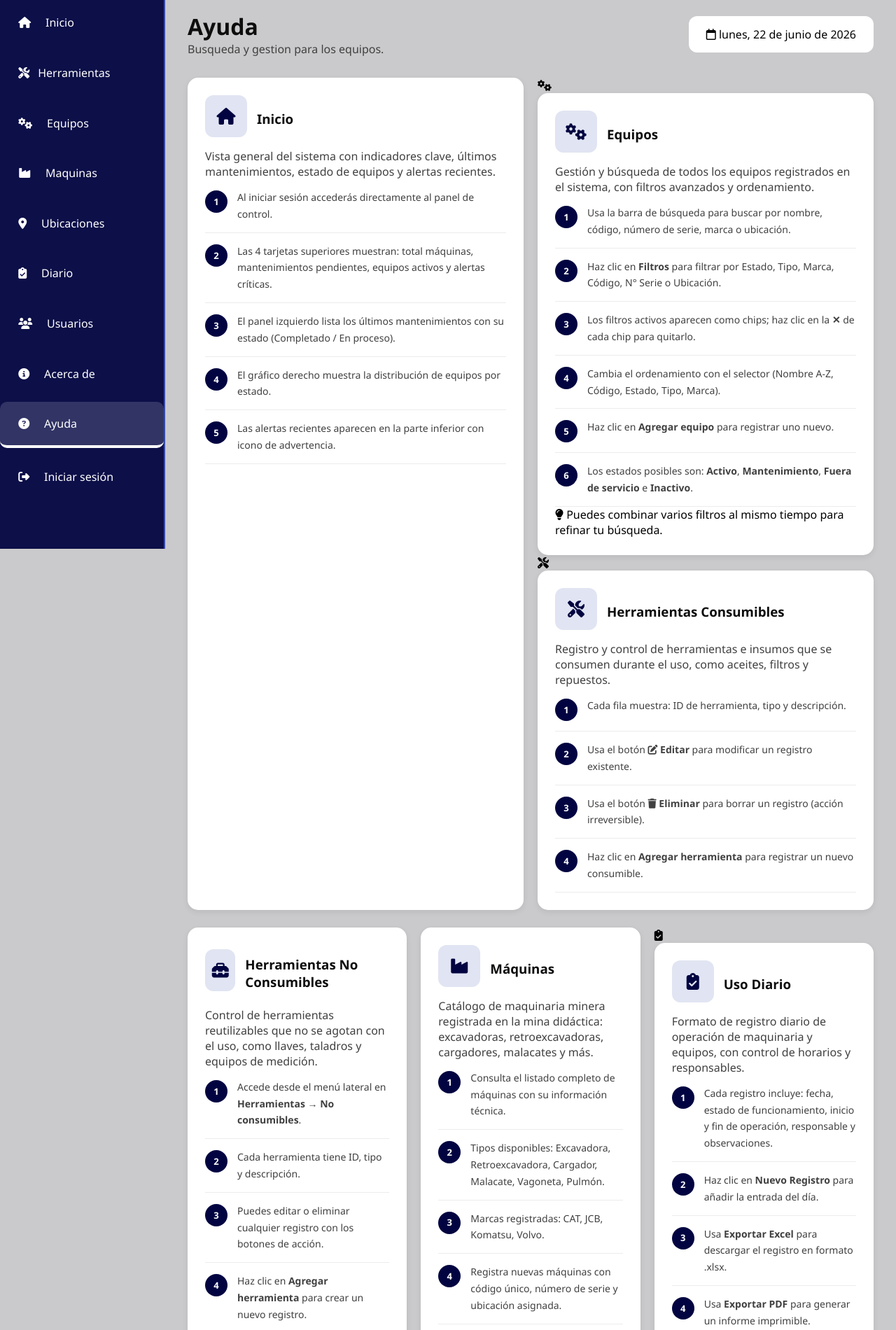
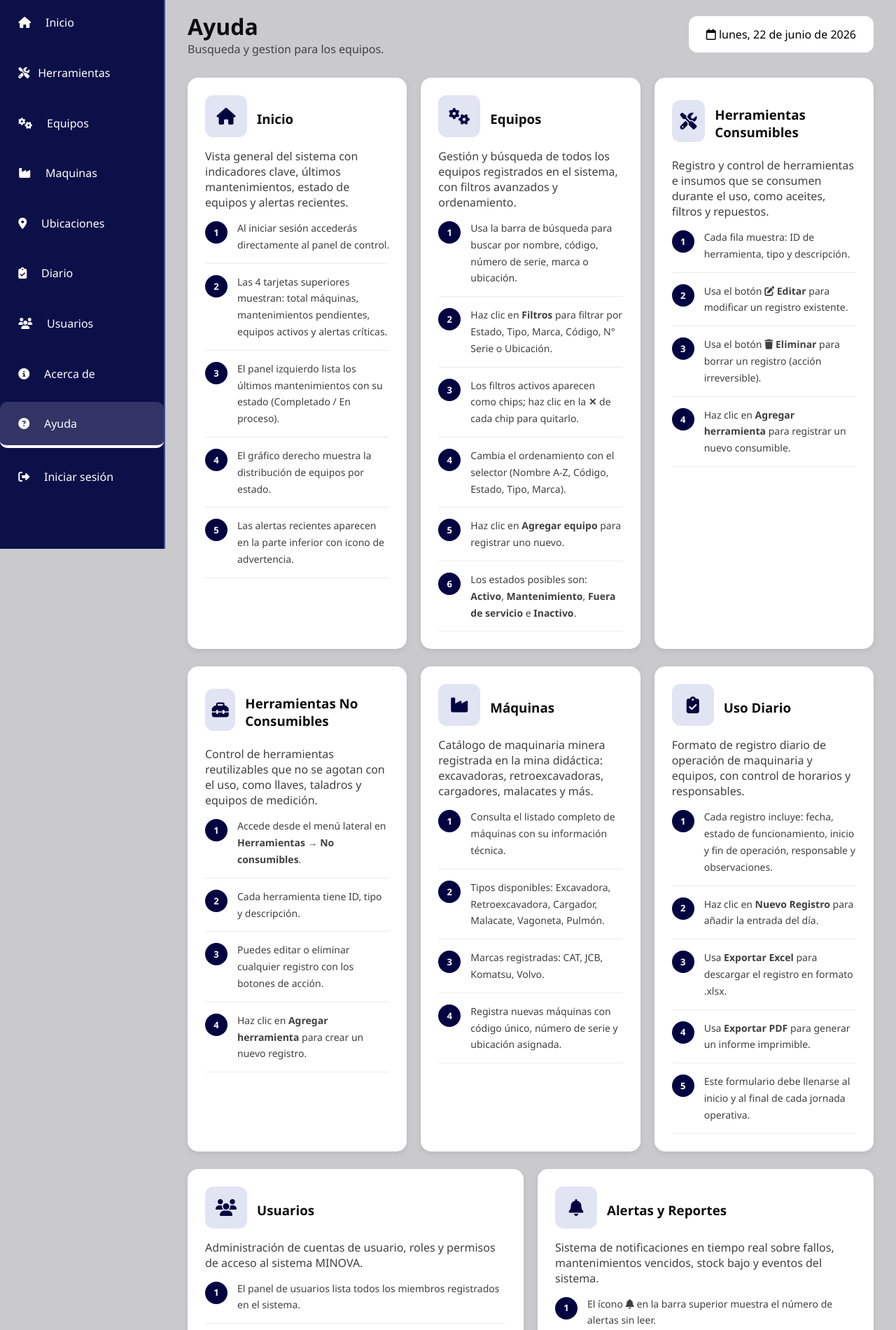
Before and after one commit to Organizacion-Minova/MINOVA, a PHP site: page /html/ayuda.html in a window 1280 px wide. Shown: the part 80-1980 px from the top of the page at 70% size. Run offline with PHP 8.4, Linux system fonts and the light colour scheme.

Commit message:
Arreglos pequeños

```diff
--- a/html/ayuda.html
+++ b/html/ayuda.html
@@ -41,10 +41,6 @@
                         <li><span class="step-num">5</span><span>Las alertas recientes aparecen en la parte inferior con icono de advertencia.</span></li>
                     </ul>
                 </div>
-
-                <div class="modulo-card" data-keywords="equipos buscar filtrar agregar codigo serie marca ubicacion estado tipo activo mantenimiento fuera servicio inactivo">
-                    <div class="modulo-card-header">
-                        <div class="modulo-icon verde"><i class="fa-solid fa-gears"></i></div>
                 <div class="card" data-keywords="equipos buscar filtrar agregar codigo serie marca ubicacion estado tipo activo mantenimiento fuera servicio inactivo">
                     <div class="card-title">
                         <div class="icon blue"><i class="fa-solid fa-gears"></i></div>
@@ -60,14 +56,9 @@
                         <li><span class="step-num">5</span><span>Haz clic en <strong>Agregar equipo</strong> para registrar uno nuevo.</span></li>
                         <li><span class="step-num">6</span><span>Los estados posibles son: <strong>Activo</strong>, <strong>Mantenimiento</strong>, <strong>Fuera de servicio</strong> e <strong>Inactivo</strong>.</span></li>
                     </ul>
-                    <div class="tip-box">
-                        <i class="fa-solid fa-lightbulb"></i>
-                        <span>Puedes combinar varios filtros al mismo tiempo para refinar tu búsqueda.</span>
-                    </div>
+
                 </div>
-                <div class="modulo-card" data-keywords="herramientas consumibles aceites filtros insumos agregar editar eliminar inventario">
-                    <div class="modulo-card-header">
-                        <div class="modulo-icon amarillo"><i class="fa-solid fa-screwdriver-wrench"></i></div>
+
                 <div class="card" data-keywords="herramientas consumibles aceites filtros insumos agregar editar eliminar inventario">
                     <div class="card-title">
                         <div class="icon blue"><i class="fa-solid fa-screwdriver-wrench"></i></div>
@@ -111,9 +102,6 @@
                         <li><span class="step-num">4</span><span>Registra nuevas máquinas con código único, número de serie y ubicación asignada.</span></li>
                     </ul>
                 </div>
-                <div class="modulo-card" data-keywords="uso diario registro diario operacion horas inicio fin responsable observaciones exportar excel pdf">
-                    <div class="modulo-card-header">
-                        <div class="modulo-icon verde"><i class="fa-solid fa-clipboard-check"></i></div>
                 <div class="card" data-keywords="uso diario registro diario operacion horas inicio fin responsable observaciones exportar excel pdf">
                     <div class="card-title">
                         <div class="icon blue"><i class="fa-solid fa-clipboard-check"></i></div>
@@ -127,10 +115,6 @@
                         <li><span class="step-num">4</span><span>Usa <strong>Exportar PDF</strong> para generar un informe imprimible.</span></li>
                         <li><span class="step-num">5</span><span>Este formulario debe llenarse al inicio y al final de cada jornada operativa.</span></li>
                     </ul>
-                    <div class="tip-box">
-                        <i class="fa-solid fa-lightbulb"></i>
-                        <span>El registro diario es obligatorio para llevar trazabilidad del uso de cada máquina.</span>
-                    </div>
                 </div>
                 </section>
                 <section class="middle">
@@ -259,32 +243,7 @@
     </template>
 
     <script src="../scripts/base.js"></script>
-    <script>
-        /* ── Fecha dinámica ── */
-        (function () {
-            const el = document.getElementById('fecha-ayuda');
-            if (el) {
-                el.textContent = new Date().toLocaleDateString('es-CO', {
-                day: 'numeric', month: 'long', year: 'numeric'
-                });
-            }
-        })();
 
-        /* ── FAQ accordion ── */
-        function toggleFaq(item) {
-            item.classList.toggle('open');
-        }
-
-        /* ── Búsqueda de ayuda ── */
-        function filtrarAyuda() {
-            const q = document.getElementById('help-search-input').value.toLowerCase().trim();
-            document.querySelectorAll('.modulo-card').forEach(card => {
-                const keywords = (card.dataset.keywords || '').toLowerCase();
-                const text     = card.innerText.toLowerCase();
-                card.style.display = (!q || keywords.includes(q) || text.includes(q)) ? '' : 'none';
-            });
-        }
-    </script>
 
 </body>
 </html>
--- a/styles/estilos_index.css
+++ b/styles/estilos_index.css
@@ -7,9 +7,8 @@ grid contenedor= grid individual de cada pagina*/
 .alerts-panel{grid-area: alertas;}
 
 body{
-    background: var(--contenedor);
+    background: var(--contenedor)
 }
-
 
 /* ===== DESKTOP ===== */
 
```
Also changed, not shown: html/acerca_de.html (+4 -4 lines).
